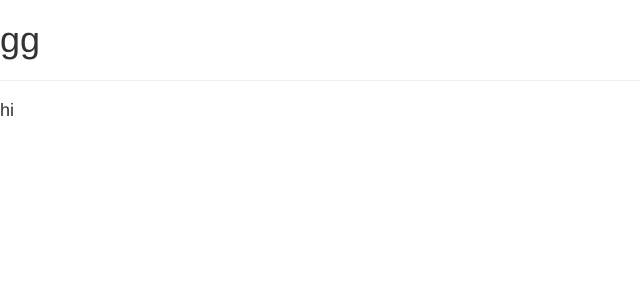
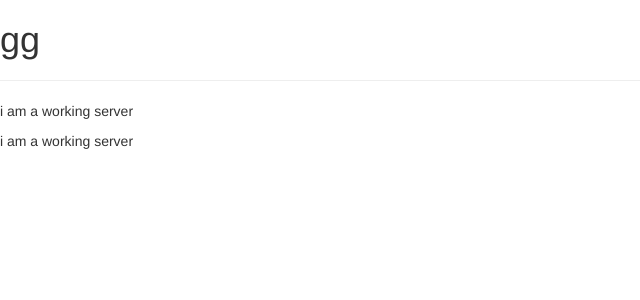
Before and after one commit to majed-ALotaibi/databinding, an Angular app: page / in a window 1280 px wide. Shown: the top 300 px of the page, without its empty margins (0-640 px from the left). Built offline with nearby package versions, Linux system fonts and the light colour scheme.

Commit message:
add servers compunent the the project

```diff
--- a/src/app/app.component.html
+++ b/src/app/app.component.html
@@ -1,3 +1,3 @@
 <h1> gg</h1>
 <hr>
-<div class="Container"> <h4> hi </h4></div>
+<div class="Container"> <app-servers></app-servers></div>
--- a/src/app/app.module.ts
+++ b/src/app/app.module.ts
@@ -2,10 +2,14 @@ import { NgModule } from '@angular/core';
 import { BrowserModule } from '@angular/platform-browser';
 
 import { AppComponent } from './app.component';
+import { ServerComponent } from './server/server.component';
+import { ServersComponent } from './servers/servers.component';
 
 @NgModule({
   declarations: [
-    AppComponent
+    AppComponent,
+    ServerComponent,
+    ServersComponent
   ],
   imports: [
     BrowserModule
--- /dev/null
+++ b/src/app/server/server.component.html
@@ -0,0 +1 @@
+<p>i am a working server</p>
--- /dev/null
+++ b/src/app/server/server.component.ts
@@ -0,0 +1,15 @@
+import { Component, OnInit } from '@angular/core';
+
+@Component({
+  selector: 'app-server',
+  templateUrl: './server.component.html',
+  styleUrls: ['./server.component.css']
+})
+export class ServerComponent implements OnInit {
+
+  constructor() { }
+
+  ngOnInit(): void {
+  }
+
+}
--- /dev/null
+++ b/src/app/servers/servers.component.html
@@ -0,0 +1,2 @@
+<app-server></app-server>
+<app-server></app-server>
--- /dev/null
+++ b/src/app/servers/servers.component.ts
@@ -0,0 +1,15 @@
+import { Component, OnInit } from '@angular/core';
+
+@Component({
+  selector: 'app-servers',
+  templateUrl: './servers.component.html',
+  styleUrls: ['./servers.component.css']
+})
+export class ServersComponent implements OnInit {
+
+  constructor() { }
+
+  ngOnInit(): void {
+  }
+
+}
```
Also changed, not shown: src/app/server/server.component.css (added), src/app/servers/servers.component.css (added), 2 other files (tests, documents, lock files or other folders).
